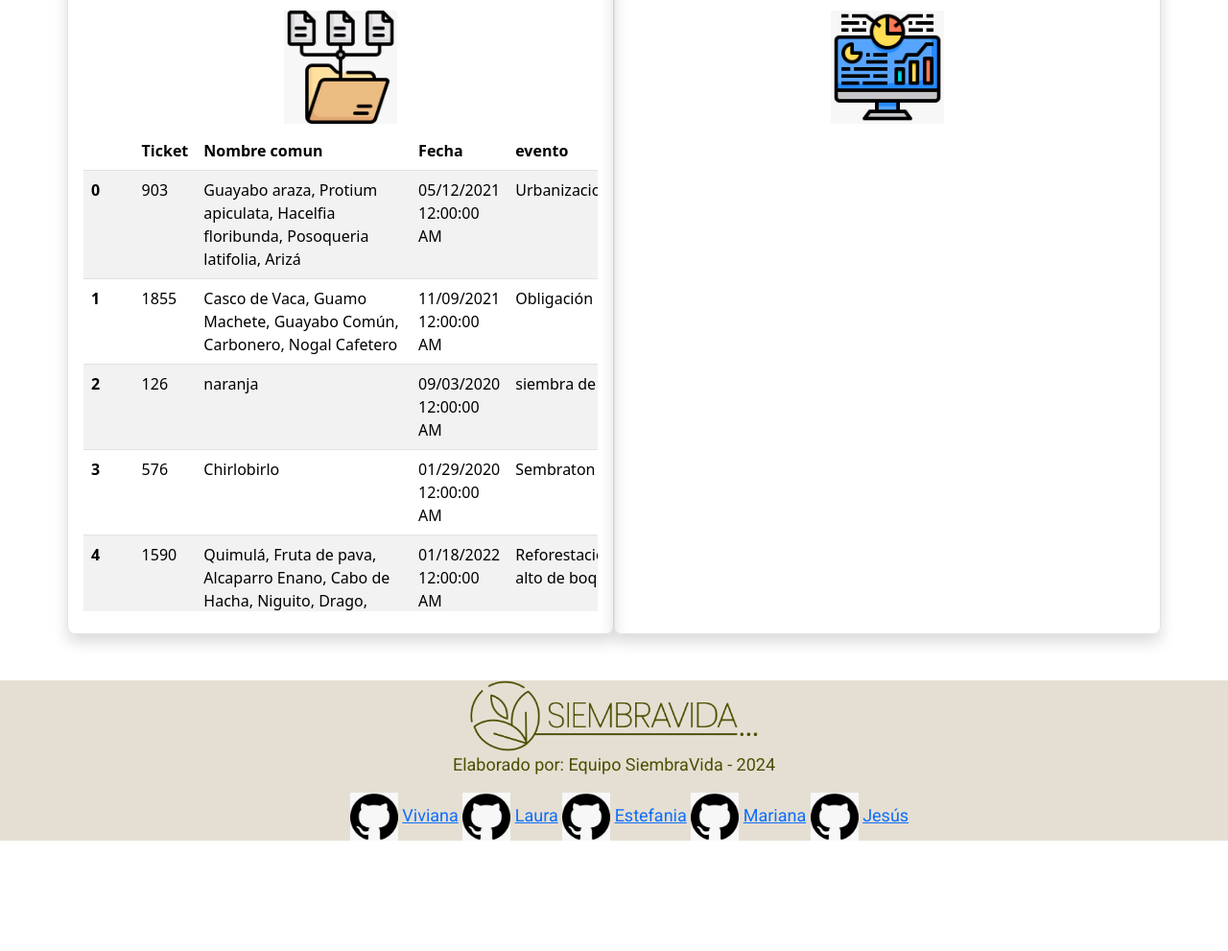
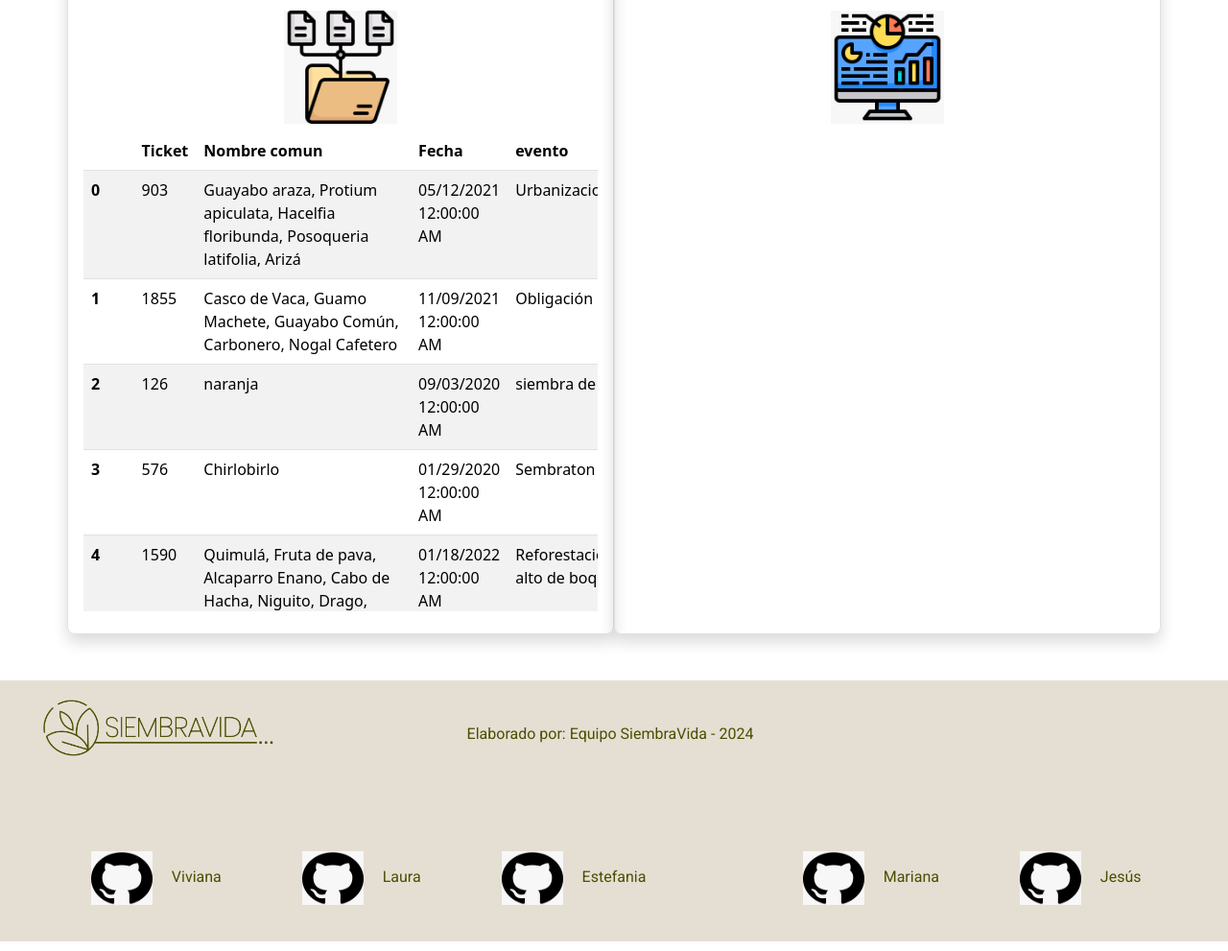
Before and after one commit to marianagrasi/SiembraVidaProyecto, a plain HTML site: page index.html in a window 1280 px wide. Shown: the part 1237-2228 px from the top of the page at 96% size. Before the commit the page ends 2129 px from the top, so only its background shows below. Drawn offline with nearby package versions, Linux system fonts and the light colour scheme.

Commit message:
Se realizo la creacion de los estilos del footer

```diff
--- a/assets/styles/estilosHome.css
+++ b/assets/styles/estilosHome.css
@@ -86,9 +86,58 @@ li{
 		margin: 15px;
 	}
 }
-footer{
+   /* Clase para el contenedor del pie de página */
+   .footer-container {
+    display: flex;
+    flex-wrap: wrap;
+    justify-content: center;
+    background-color: #E5DFD3; /* Color de fondo */
+    color: #485000; /* Color del texto */
+    padding: 20px; /* Espaciado interno */
     text-align: center;
-	background-color: #E5DFD3;
-	color: #485000;
-    font-size: 18px;
-}
+  }
+
+  /* Clase para el logo */
+  .footer-logo {
+    position: relative;
+    width: 30vh;
+    right: 22%;
+  }
+
+/* Clase para el texto alado del logo*/
+  .footer-text {
+	position: relative;
+    right: 10%;
+    padding-top: 1.5rem;
+  }
+
+ /*Clase para los githubs*/
+  .footer-github {
+    display: flex;
+    justify-content: space-around;
+    width: 100%;
+  }
+
+
+  .github-list {
+    list-style: none;
+  }
+/*clase para la separacion y moviento de los githubs*/
+  .github-item {
+	position: relative;
+    right: 4%;
+    top: 30%;
+    padding: 2rem;
+  }
+/*Clase para las imagenes del github*/
+  .github-img {
+	width: 12vh;
+    height: 11vh;
+    position: relative;
+    padding: 1rem;
+  }
+
+  .github-link {
+    text-decoration: none;
+    color: #485000;
+  }
--- a/index.html
+++ b/index.html
@@ -188,35 +188,45 @@
   </section>
 </main>
 
-<footer>
-  <img src="./assets/img/SimbraVidaLogo.png" alt="Logo"width="300">
-  <p> Elaborado por: Equipo SiembraVida - 2024</p>
-  <ul>
-    <li>
-      <img src="./assets/img/github.png" width="50" height="50">
-      <a href="https://github.com/Piedrahita16" target="_blank">Viviana</a>
-    </li>
+<footer class="footer-container">
+  <div class="footer-logo">
+    <img src="./assets/img/SimbraVidaLogo.png" alt="Logo" class="footer-logo">
+  </div>
 
-    <li>
-      <img src="./assets/img/github.png" width="50" height="50">
-      <a href="https://github.com/LauraSanin20" target="_blank">Laura</a>
-    </li>
+  <div class="footer-text">
+    <p>Elaborado por: Equipo SiembraVida - 2024</p>
+  </div>
 
-    <li>
-      <img src="./assets/img/github.png" width="50" height="50">
-      <a href="https://github.com/Estefap12" target="_blank">Estefania</a>
-    </li>
+  <div class="footer-github">
+    <ul class="github-list">
+      <li class="github-item">
+        <img src="./assets/img/github.png" class="github-img" alt="GitHub Viviana">
+        <a href="https://github.com/Piedrahita16" class="github-link" target="_blank">Viviana</a>
+      </li>
 
-    <li>
-      <img src="./assets/img/github.png" width="50" height="50">
-      <a href="https://github.com/marianagrasi" target="_blank">Mariana</a>
-    </li>
+      <li class="github-item">
+        <img src="./assets/img/github.png" class="github-img" alt="GitHub Laura">
+        <a href="https://github.com/LauraSanin20" class="github-link" target="_blank">Laura</a>
+      </li>
 
-    <li>
-      <img src="./assets/img/github.png" width="50" height="50">
-      <a href="https://github.com/yisus0122" target="_blank">Jesús</a>
-    </li>
-  </ul>
+      <li class="github-item">
+        <img src="./assets/img/github.png" class="github-img" alt="GitHub Estefania">
+        <a href="https://github.com/Estefap12" class="github-link" target="_blank">Estefania</a>
+      </li>
+    </ul>
+
+    <ul class="github-list">
+      <li class="github-item">
+        <img src="./assets/img/github.png" class="github-img" alt="GitHub Mariana">
+        <a href="https://github.com/marianagrasi" class="github-link" target="_blank">Mariana</a>
+      </li>
+
+      <li class="github-item">
+        <img src="./assets/img/github.png" class="github-img" alt="GitHub Jesús">
+        <a href="https://github.com/yisus0122" class="github-link" target="_blank">Jesús</a>
+      </li>
+    </ul>
+  </div>
 </footer>
 
     <script
```
